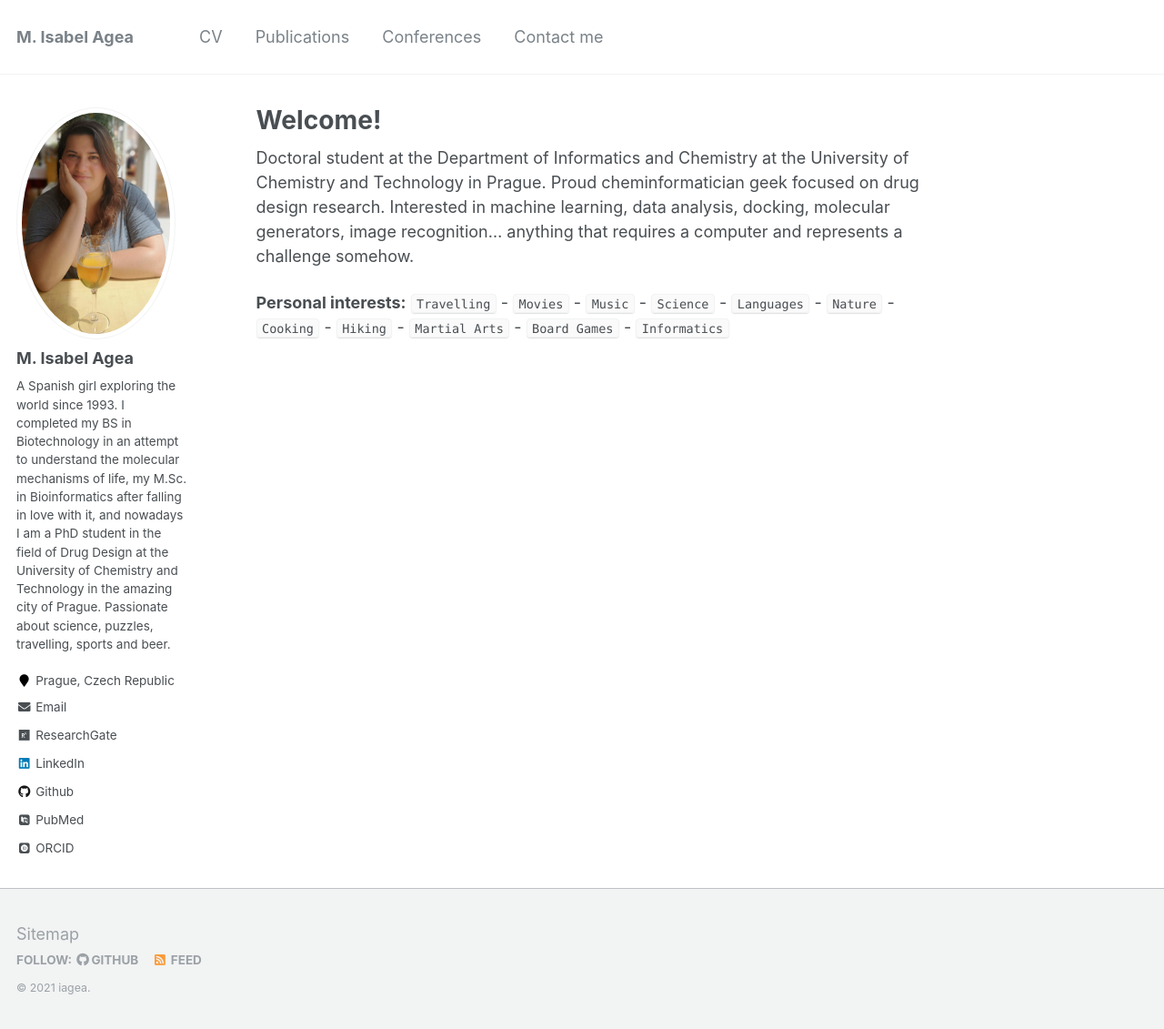
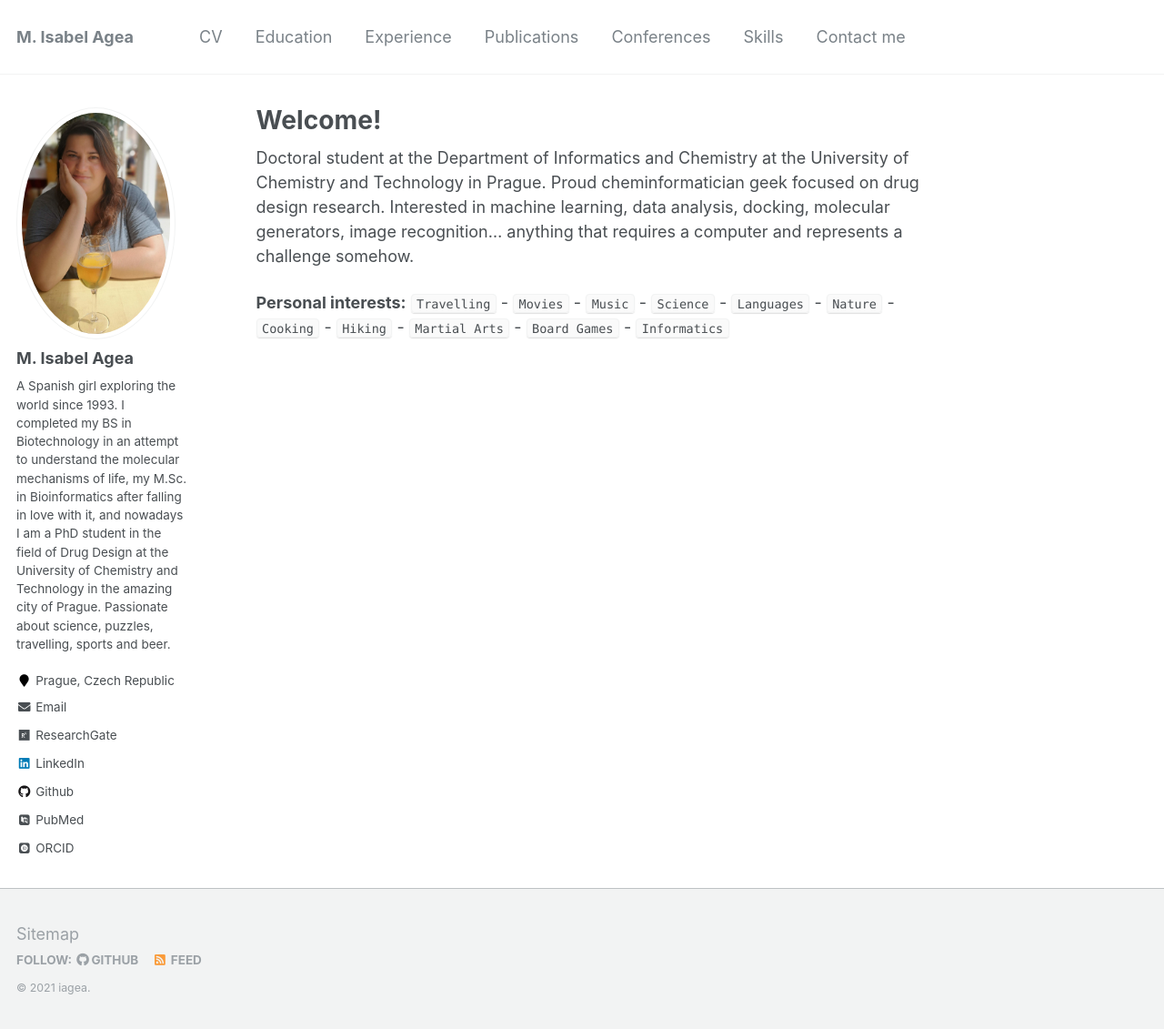
Before and after one commit to Iagea/iagea.github.io, a Jekyll site: the page built from _pages/about.md, in a window 1280 px wide and 1131 px high. Shown: the whole window at 91% size. Built offline with Jekyll 4.4.1, drawn with Linux system fonts in a browser that asks for light colours; some web fonts are replaced.

Commit message:
Update navigation.yml

```diff
--- a/_data/navigation.yml
+++ b/_data/navigation.yml
@@ -2,6 +2,12 @@
 main:
   - title: "CV"
     url: /cv/
+
+  - title: "Education"
+    url: /education/
+
+  - title: "Experience"
+    url: /jobs/
 
   - title: "Publications"
     url: /publications/
@@ -15,8 +21,8 @@ main:
   - title: "Conferences"
     url: /talks/
 
-  #- title: "Skills"
-   # url: /skills-certifications/
+  - title: "Skills"
+    url: /skills-certifications/
 
   #- title: "Outreach"
    # url: /outreach/
```
